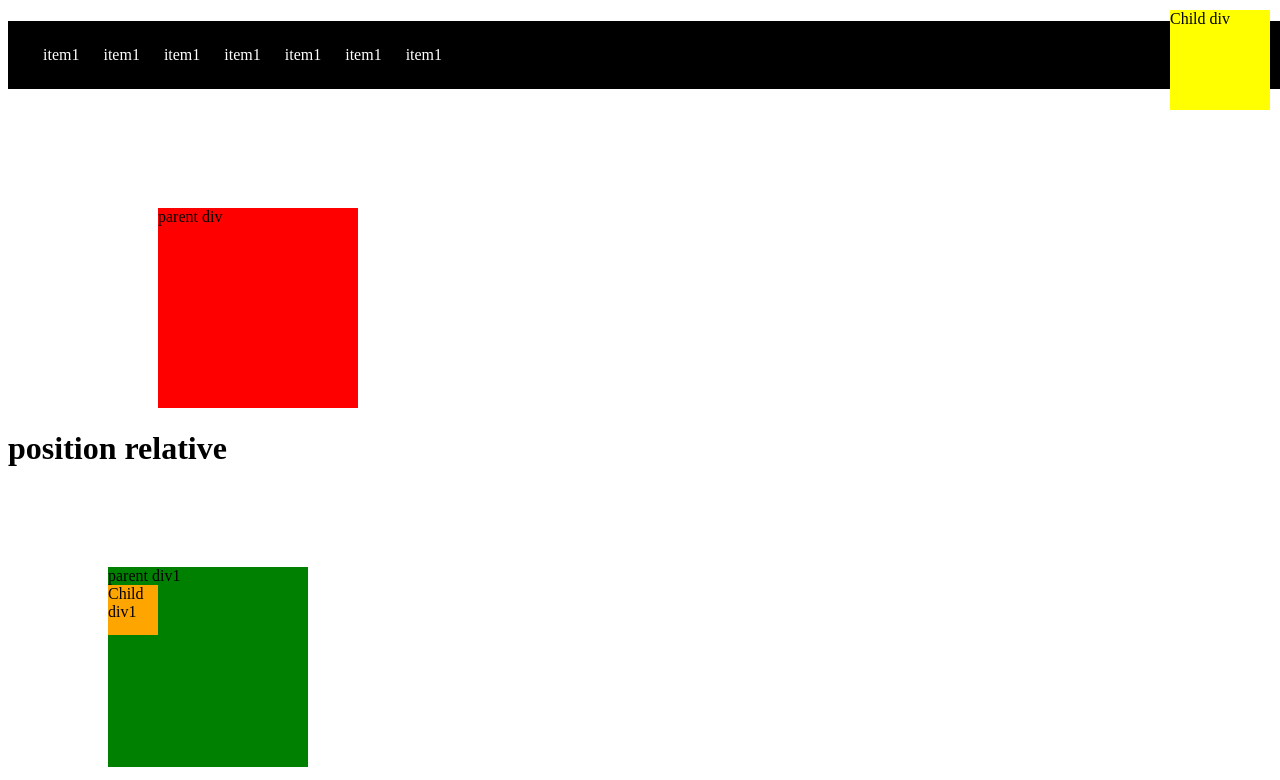
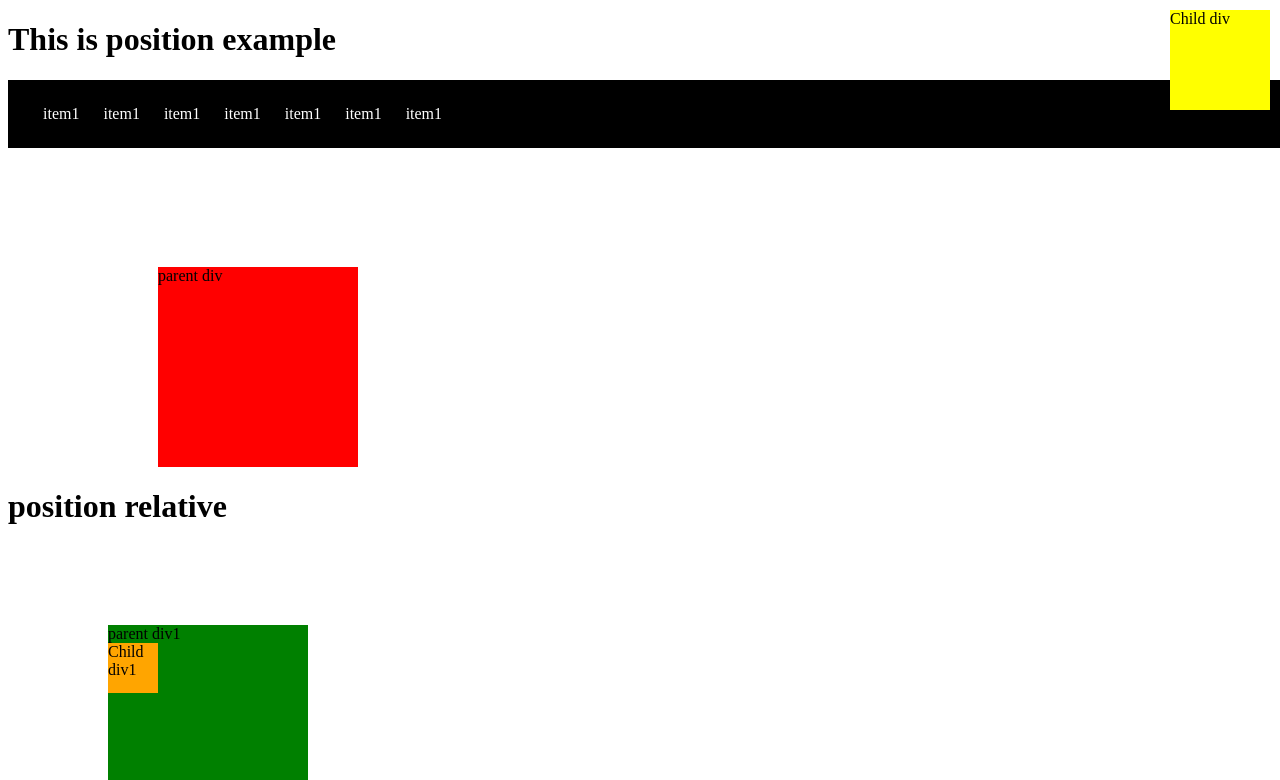
Before and after one commit to bujjibabu/UI-Programs, a plain HTML site: page htmlPrograms/positions1.html in a window 1280 px wide. Shown: the top 780 px of the page. Drawn offline with Linux system fonts and the light colour scheme.

Commit message:
This is simple push

```diff
--- a/htmlPrograms/positions1.html
+++ b/htmlPrograms/positions1.html
@@ -50,6 +50,7 @@
 </head>
 
 <body>
+<h1>This is position example</h1>
 	<ul class="menu">
 		<li>item1</li>
 		<li>item1</li>
```
